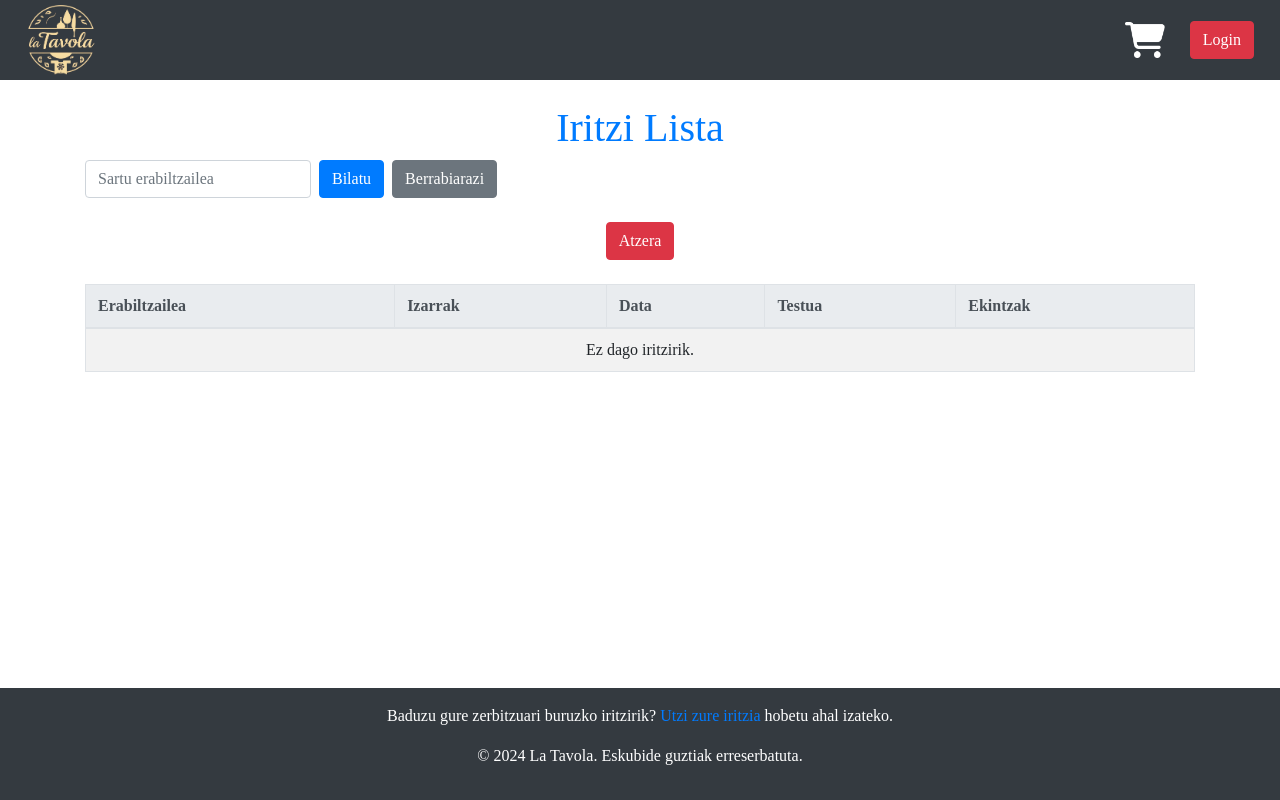
After one commit to asierferrero/LaTavola, a Django app: template LaTavolaProiektua/LaTavolaAplikazioa/templates/iritzia_zerrenda.html in a window 1280 px wide. The commit adds this page. Run offline with Django 5.2, Linux system fonts and the light colour scheme; the template is opened without the code that fills it, so the values that code supplies are empty; some libraries are stand-ins or nearby versions.

Commit message:
feat(#58): Iritziak admin panelean gehituta

```diff
--- a/LaTavolaProiektua/LaTavolaAplikazioa/templates/admin_home.html
+++ b/LaTavolaProiektua/LaTavolaAplikazioa/templates/admin_home.html
@@ -12,6 +12,7 @@
     <a href="{% url 'produktuak-list' %}"><button class="btn btn-primary mx-2">Produktuak kudeatu</button></a>
     <button class="btn btn-primary mx-2">Eskariak kudeatu</button>
     <a href="{% url 'alergeno-list' %}"><button class="btn btn-primary mx-2">Alergenoak kudeatu</button></a>
+    <a href="{% url 'iritziak-list' %}"><button class="btn btn-primary mx-2">Iritziak kudeatu</button></a>
   </div>
 
   <!-- Sección para el gráfico de productos -->
--- /dev/null
+++ b/LaTavolaProiektua/LaTavolaAplikazioa/templates/iritzia_zerrenda.html
@@ -0,0 +1,55 @@
+{% extends 'base.html' %}
+{% load static %}
+
+{% block content %}
+
+<div class="container mt-4">
+    <h1 class="text-center text-primary">Iritzi Lista</h1>
+
+    <form method="GET" action="" class="form-inline mb-4">
+        <input type="text" name="q" placeholder="Sartu erabiltzailea" class="form-control mr-2" value="{{ request.GET.q }}">
+        <button type="submit" class="btn btn-primary">Bilatu</button>
+        <a href="{% url 'iritziak-list' %}" class="btn btn-secondary ml-2">Berrabiarazi</a>
+    </form>
+
+    <div class="text-center mt-4 mb-4">
+        <a href="{% url 'admin_home' %}"><button class="btn btn-danger">Atzera</button></a>
+    </div>
+
+    <table class="table table-striped table-bordered">
+        <thead class="thead-light">
+            <tr>
+                <th>Erabiltzailea</th>
+                <th>Izarrak</th>
+                <th>Data</th>
+                <th>Testua</th>
+                <th>Ekintzak</th> <!-- Added a column for actions (like delete) -->
+            </tr>
+        </thead>
+        <tbody>
+            {% for iritzia in iritzia_list %}
+            <tr>
+                <td>{{ iritzia.erabiltzailea.username }}</td>  <!-- Show the username of the user -->
+                <td>{{ iritzia.izarrak }}</td>  <!-- Display star rating or number -->
+                <td>{{ iritzia.data|date:"Y-m-d H:i" }}</td>  <!-- Format the date -->
+                <td>{{ iritzia.testua }}</td>  <!-- Show the review text -->
+                <td>
+                    <!-- Delete button with confirmation -->
+                    <form method="POST" action="{% url 'iritziak-delete' iritzia.id %}" style="display:inline;">
+                        {% csrf_token %}
+                        <button type="submit" class="btn btn-danger" onclick="return confirm('Benetako borratu nahi duzula?');">
+                            <i class="bi bi-trash"></i> <!-- Bootstrap trash icon -->
+                        </button>
+                    </form>
+                </td>
+            </tr>
+            {% empty %}
+            <tr>
+                <td colspan="5" class="text-center">Ez dago iritzirik.</td> <!-- No reviews message -->
+            </tr>
+            {% endfor %}
+        </tbody>
+    </table>
+</div>
+
+{% endblock %}
--- a/LaTavolaProiektua/LaTavolaAplikazioa/urls.py
+++ b/LaTavolaProiektua/LaTavolaAplikazioa/urls.py
@@ -20,6 +20,10 @@ urlpatterns = [
     path('admin-home/alergenoak-new/', views.alergenoa_new , name='alergenoak-new'),
     path('admin-home/alergenoak/edit/<int:id>/', views.alergenoak_edit, name='alergenoak-edit'),
 
+    path('admin-home/iritziak-list/', views.admin_iritziak_list , name='iritziak-list'),
+    path('admin-home/iritziak/delete/<int:id>/', views.iritziak_delete, name='iritziak-delete'),
+
+
     path('login/', views.login_view, name='login'),
     path('register/', views.register_view, name='register'),
     path('pasahitza_aldatu/', views.pasahitza_aldatu_view, name='pasahitza_aldatu'),
```
Also changed, not shown: LaTavolaProiektua/LaTavolaAplikazioa/views.py (+31 -1 lines).
